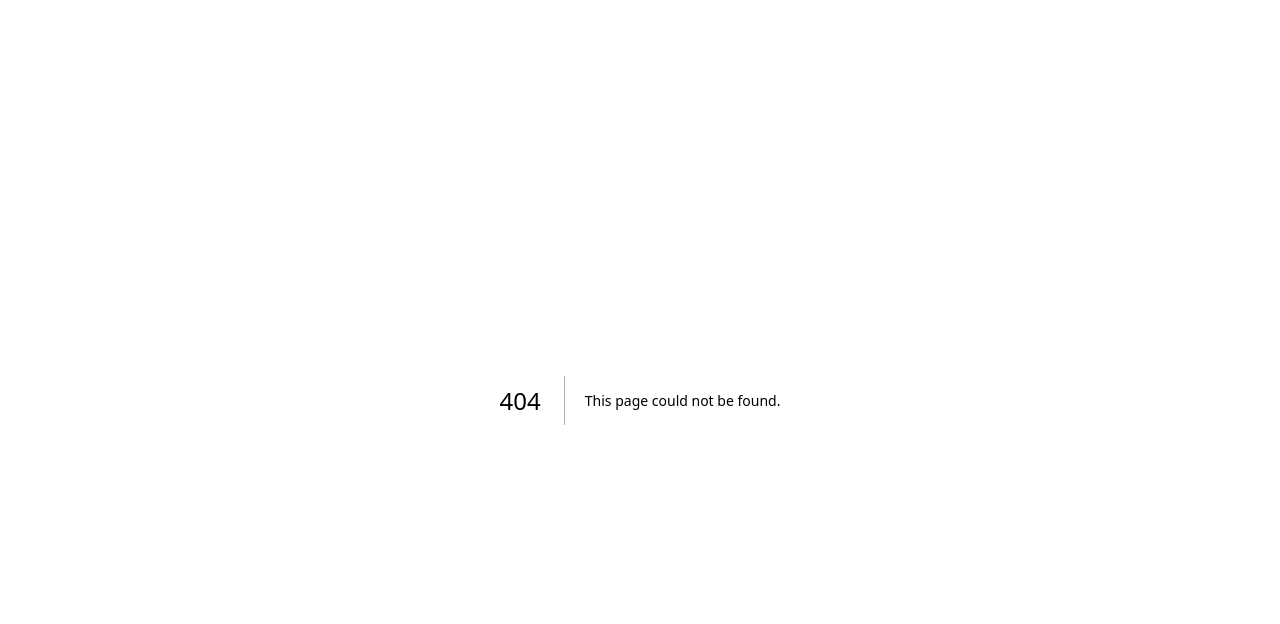
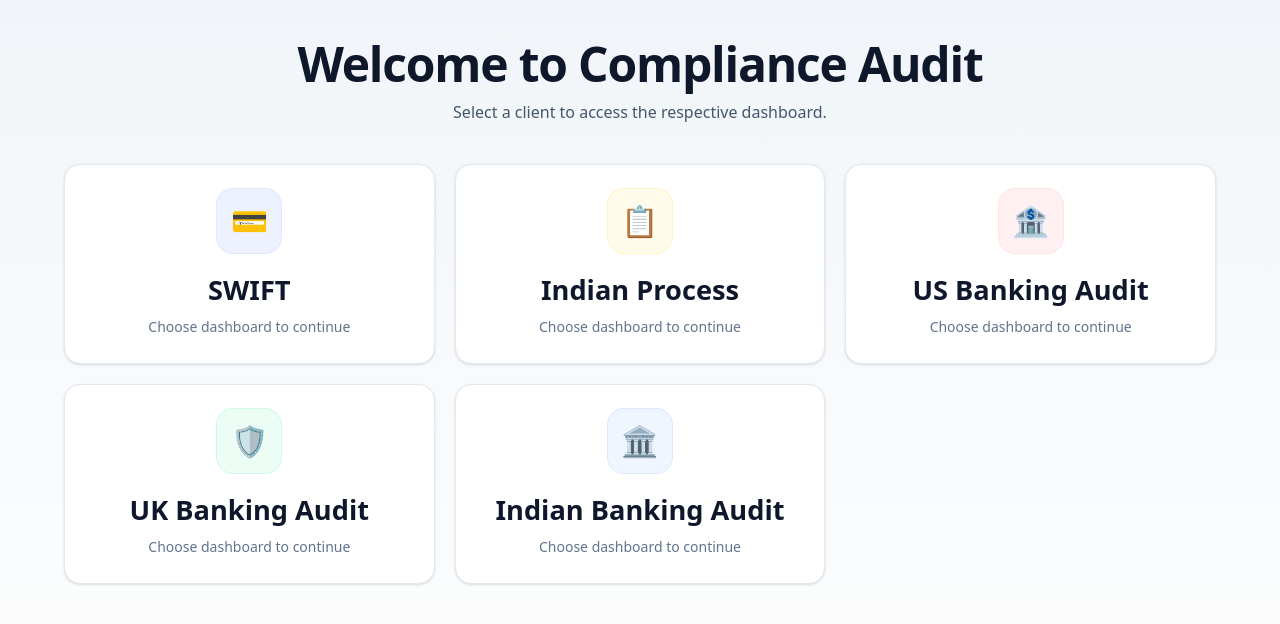
Before and after one commit to Yaaradata/compliance-audit, a Next.js app in the folder frontend/: page /select_region in a window 1280 px wide. Before the commit this address had no page. Shown: the top 624 px of the page. Built offline with nearby package versions, Linux system fonts and the light colour scheme.

Commit message:
unified board

```diff
--- /dev/null
+++ b/frontend/app/select_region/page.tsx
@@ -0,0 +1,93 @@
+"use client";
+
+import Link from "next/link";
+
+type RegionOption = {
+  id: string;
+  title: string;
+  icon: string;
+  accentSoftClass: string;
+  href: string;
+};
+
+const REGION_OPTIONS: RegionOption[] = [
+  {
+    id: "swift",
+    title: "SWIFT",
+    icon: "💳",
+    accentSoftClass: "bg-indigo-50 ring-indigo-100",
+    href: "/",
+  },
+  {
+    id: "indian-process",
+    title: "Indian Process",
+    icon: "📋",
+    accentSoftClass: "bg-amber-50 ring-amber-100",
+    href: "/Internal_Audit",
+  },
+  {
+    id: "us-banking-audit",
+    title: "US Banking Audit",
+    icon: "🏦",
+    accentSoftClass: "bg-rose-50 ring-rose-100",
+    href: "/USBankingAudit",
+  },
+  {
+    id: "uk-banking-audit",
+    title: "UK Banking Audit",
+    icon: "🛡️",
+    accentSoftClass: "bg-emerald-50 ring-emerald-100",
+    href: "/UKBankingAudit",
+  },
+  {
+    id: "indian-banking-audit",
+    title: "Indian Banking Audit",
+    icon: "🏛️",
+    accentSoftClass: "bg-blue-50 ring-blue-100",
+    href: "/IndianBankingAudit",
+  },
+];
+
+function RegionCard({ option }: { option: RegionOption }) {
+  return (
+    <Link
+      href={option.href}
+      className="block rounded-2xl border border-slate-200 bg-white p-6 shadow-sm transition-all hover:-translate-y-0.5 hover:shadow-md focus:outline-none focus-visible:ring-2 focus-visible:ring-blue-500"
+    >
+      <div className="mb-5 flex items-center justify-center">
+        <div
+          className={`flex h-16 w-16 items-center justify-center rounded-2xl ring-1 ${option.accentSoftClass}`}
+        >
+          <span className="text-3xl" aria-hidden>
+            {option.icon}
+          </span>
+        </div>
+      </div>
+      <h2 className="text-center text-[1.7rem] font-bold leading-tight text-slate-900">{option.title}</h2>
+      <p className="mt-2 text-center text-sm leading-6 text-slate-500">Choose dashboard to continue</p>
+    </Link>
+  );
+}
+
+export default function SelectRegionPage() {
+  return (
+    <main className="min-h-screen bg-gradient-to-b from-slate-100 via-slate-50 to-white px-4 py-10 sm:px-6">
+      <div className="mx-auto w-full max-w-6xl">
+        <header className="mb-10 text-center">
+          <h1 className="text-4xl font-extrabold tracking-tight text-slate-900 sm:text-5xl">
+            Welcome to Compliance Audit
+          </h1>
+          <p className="mx-auto mt-3 max-w-2xl text-sm text-slate-600 sm:text-base">
+            Select a client to access the respective dashboard.
+          </p>
+        </header>
+
+        <section className="grid grid-cols-1 gap-5 sm:grid-cols-2 xl:grid-cols-3">
+          {REGION_OPTIONS.map((option) => (
+            <RegionCard key={option.id} option={option} />
+          ))}
+        </section>
+      </div>
+    </main>
+  );
+}
```
